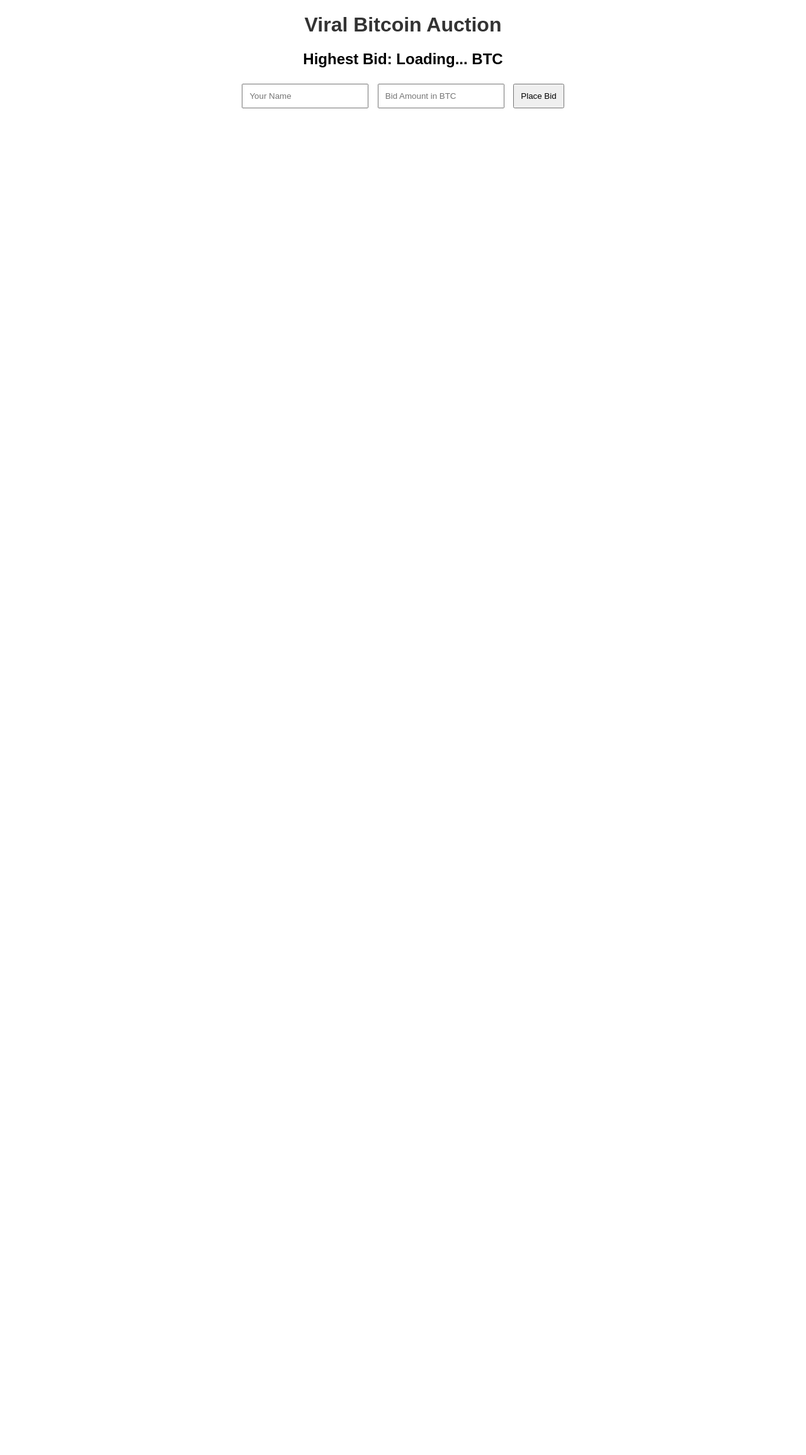
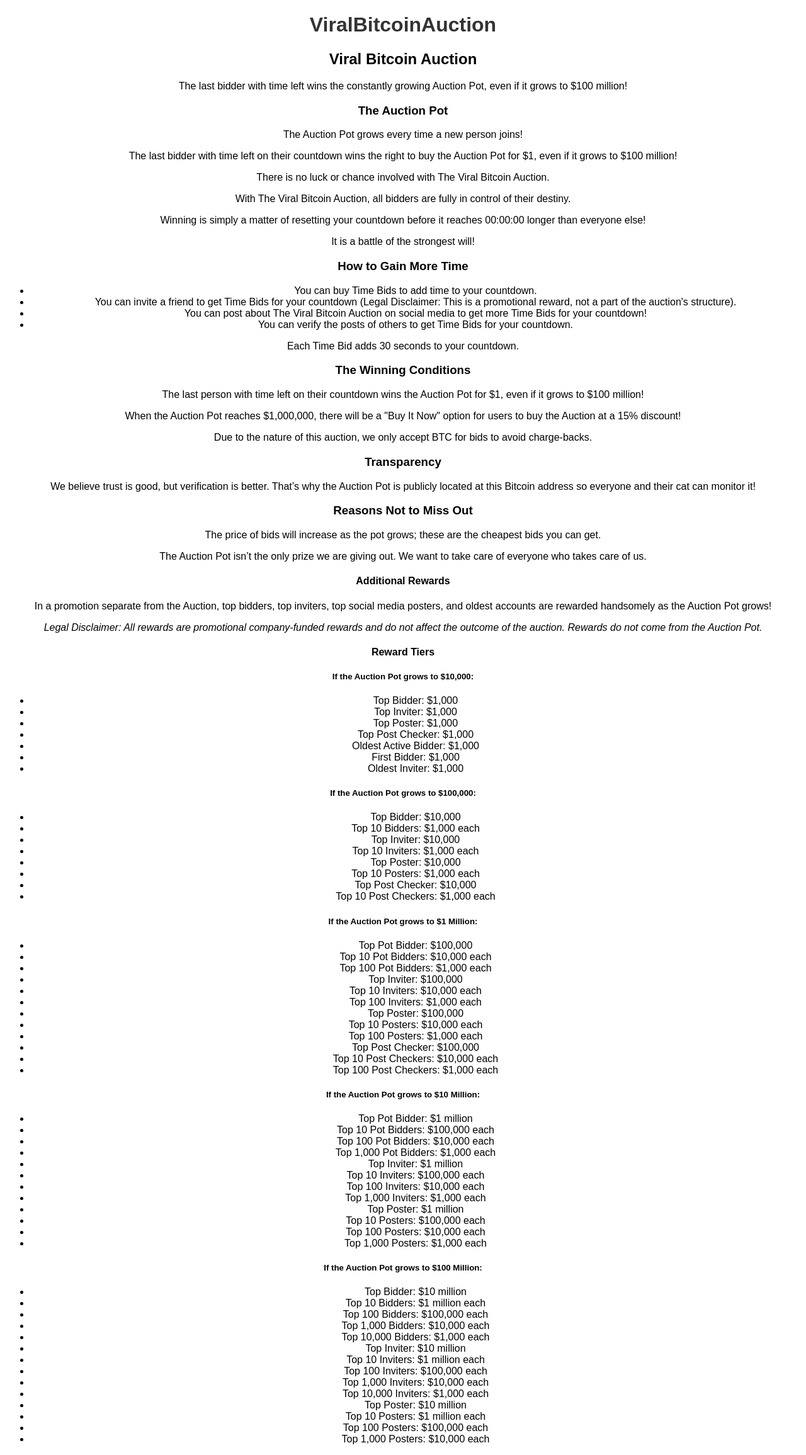
Before and after one commit to lancemcpherson88/Viral-Money-Auction, a Python web app: template templates/auction.html in a window 1280 px wide. Shown: the whole page at 63% size. Before the commit the page ends 172 px from the top, so only its background shows below. Run offline with Jinja, Linux system fonts and the light colour scheme; the template is opened without the code that fills it, so the values that code supplies are empty.

Commit message:
Update auction.html

```diff
--- a/templates/auction.html
+++ b/templates/auction.html
@@ -4,45 +4,128 @@
     <meta charset="UTF-8">
     <meta name="viewport" content="width=device-width, initial-scale=1.0">
     <title>Viral Bitcoin Auction</title>
-    <link rel="stylesheet" type="text/css" href="/static/style.css">
+    <link rel="stylesheet" href="/static/style.css">
 </head>
 <body>
-    <h1>Viral Bitcoin Auction</h1>
-    <h2>Highest Bid: <span id="highest-bid">Loading...</span> BTC</h2>
+    <h1>ViralBitcoinAuction</h1>
+    <h2>Viral Bitcoin Auction</h2>
+    <p>The last bidder with time left wins the constantly growing Auction Pot, even if it grows to $100 million!</p>
 
-    <form id="bid-form">
-        <input type="text" name="user" placeholder="Your Name" required>
-        <input type="number" name="amount" placeholder="Bid Amount in BTC" step="0.0001" required>
-        <button type="submit">Place Bid</button>
-    </form>
+    <h3>The Auction Pot</h3>
+    <p>The Auction Pot grows every time a new person joins!</p>
 
-    <script>
-        // Fetch the highest bid initially
-        fetchHighestBid();
+    <p>The last bidder with time left on their countdown wins the right to buy the Auction Pot for $1, even if it grows to $100 million!</p>
 
-        // Handle form submission
-        document.getElementById('bid-form').onsubmit = async function(event) {
-            event.preventDefault();
-            const user = this.user.value;
-            const amount = this.amount.value;
+    <p>There is no luck or chance involved with The Viral Bitcoin Auction.</p>
 
-            const response = await fetch('/bid', {
-                method: 'POST',
-                headers: { 'Content-Type': 'application/json' },
-                body: JSON.stringify({ user, amount })
-            });
+    <p>With The Viral Bitcoin Auction, all bidders are fully in control of their destiny.</p>
 
-            if (response.ok) {
-                fetchHighestBid(); // Update the highest bid after submitting
-            }
-        };
+    <p>Winning is simply a matter of resetting your countdown before it reaches 00:00:00 longer than everyone else!</p>
 
-        // Fetch and display the highest bid
-        async function fetchHighestBid() {
-            const response = await fetch('/bid', { method: 'GET' });
-            const result = await response.json();
-            document.getElementById('highest-bid').innerText = result.highest_bid.amount + ' BTC by ' + result.highest_bid.user;
-        }
-    </script>
+    <p>It is a battle of the strongest will!</p>
+
+    <h3>How to Gain More Time</h3>
+    <ul>
+        <li>You can buy Time Bids to add time to your countdown.</li>
+        <li>You can invite a friend to get Time Bids for your countdown (Legal Disclaimer: This is a promotional reward, not a part of the auction's structure).</li>
+        <li>You can post about The Viral Bitcoin Auction on social media to get more Time Bids for your countdown!</li>
+        <li>You can verify the posts of others to get Time Bids for your countdown.</li>
+    </ul>
+    <p>Each Time Bid adds 30 seconds to your countdown.</p>
+
+    <h3>The Winning Conditions</h3>
+    <p>The last person with time left on their countdown wins the Auction Pot for $1, even if it grows to $100 million!</p>
+
+    <p>When the Auction Pot reaches $1,000,000, there will be a "Buy It Now" option for users to buy the Auction at a 15% discount!</p>
+
+    <p>Due to the nature of this auction, we only accept BTC for bids to avoid charge-backs.</p>
+
+    <h3>Transparency</h3>
+    <p>We believe trust is good, but verification is better. That’s why the Auction Pot is publicly located at this Bitcoin address so everyone and their cat can monitor it!</p>
+
+    <h3>Reasons Not to Miss Out</h3>
+    <p>The price of bids will increase as the pot grows; these are the cheapest bids you can get.</p>
+
+    <p>The Auction Pot isn’t the only prize we are giving out. We want to take care of everyone who takes care of us.</p>
+
+    <h4>Additional Rewards</h4>
+    <p>In a promotion separate from the Auction, top bidders, top inviters, top social media posters, and oldest accounts are rewarded handsomely as the Auction Pot grows!</p>
+
+    <p><em>Legal Disclaimer: All rewards are promotional company-funded rewards and do not affect the outcome of the auction. Rewards do not come from the Auction Pot.</em></p>
+
+    <h4>Reward Tiers</h4>
+
+    <h5>If the Auction Pot grows to $10,000:</h5>
+    <ul>
+        <li>Top Bidder: $1,000</li>
+        <li>Top Inviter: $1,000</li>
+        <li>Top Poster: $1,000</li>
+        <li>Top Post Checker: $1,000</li>
+        <li>Oldest Active Bidder: $1,000</li>
+        <li>First Bidder: $1,000</li>
+        <li>Oldest Inviter: $1,000</li>
+    </ul>
+
+    <h5>If the Auction Pot grows to $100,000:</h5>
+    <ul>
+        <li>Top Bidder: $10,000</li>
+        <li>Top 10 Bidders: $1,000 each</li>
+        <li>Top Inviter: $10,000</li>
+        <li>Top 10 Inviters: $1,000 each</li>
+        <li>Top Poster: $10,000</li>
+        <li>Top 10 Posters: $1,000 each</li>
+        <li>Top Post Checker: $10,000</li>
+        <li>Top 10 Post Checkers: $1,000 each</li>
+    </ul>
+
+    <h5>If the Auction Pot grows to $1 Million:</h5>
+    <ul>
+        <li>Top Pot Bidder: $100,000</li>
+        <li>Top 10 Pot Bidders: $10,000 each</li>
+        <li>Top 100 Pot Bidders: $1,000 each</li>
+        <li>Top Inviter: $100,000</li>
+        <li>Top 10 Inviters: $10,000 each</li>
+        <li>Top 100 Inviters: $1,000 each</li>
+        <li>Top Poster: $100,000</li>
+        <li>Top 10 Posters: $10,000 each</li>
+        <li>Top 100 Posters: $1,000 each</li>
+        <li>Top Post Checker: $100,000</li>
+        <li>Top 10 Post Checkers: $10,000 each</li>
+        <li>Top 100 Post Checkers: $1,000 each</li>
+    </ul>
+
+    <h5>If the Auction Pot grows to $10 Million:</h5>
+    <ul>
+        <li>Top Pot Bidder: $1 million</li>
+        <li>Top 10 Pot Bidders: $100,000 each</li>
+        <li>Top 100 Pot Bidders: $10,000 each</li>
+        <li>Top 1,000 Pot Bidders: $1,000 each</li>
+        <li>Top Inviter: $1 million</li>
+        <li>Top 10 Inviters: $100,000 each</li>
+        <li>Top 100 Inviters: $10,000 each</li>
+        <li>Top 1,000 Inviters: $1,000 each</li>
+        <li>Top Poster: $1 million</li>
+        <li>Top 10 Posters: $100,000 each</li>
+        <li>Top 100 Posters: $10,000 each</li>
+        <li>Top 1,000 Posters: $1,000 each</li>
+    </ul>
+
+    <h5>If the Auction Pot grows to $100 Million:</h5>
+    <ul>
+        <li>Top Bidder: $10 million</li>
+        <li>Top 10 Bidders: $1 million each</li>
+        <li>Top 100 Bidders: $100,000 each</li>
+        <li>Top 1,000 Bidders: $10,000 each</li>
+        <li>Top 10,000 Bidders: $1,000 each</li>
+        <li>Top Inviter: $10 million</li>
+        <li>Top 10 Inviters: $1 million each</li>
+        <li>Top 100 Inviters: $100,000 each</li>
+        <li>Top 1,000 Inviters: $10,000 each</li>
+        <li>Top 10,000 Inviters: $1,000 each</li>
+        <li>Top Poster: $10 million</li>
+        <li>Top 10 Posters: $1 million each</li>
+        <li>Top 100 Posters: $100,000 each</li>
+        <li>Top 1,000 Posters: $10,000 each</li>
+    </ul>
 </body>
 </html>
```
